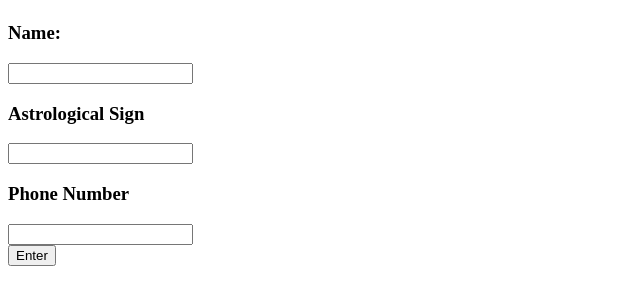
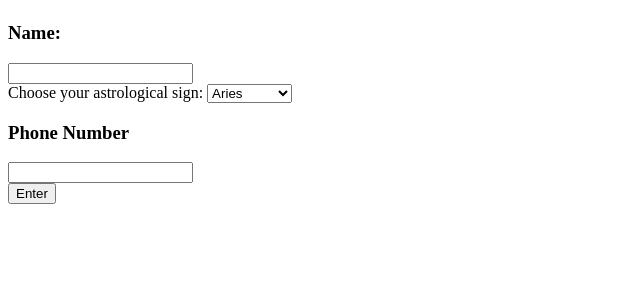
Before and after one commit to kylejava/HoyaHacks22, a Flask app: page / in a window 1280 px wide. Shown: the part 85-390 px from the top of the page, without its empty margins (0-640 px from the left). Run offline with Flask 2, Linux system fonts and the light colour scheme; parts of the project's set-up code (start-up, migrations or seed data) failed here and were passed over.

Commit message:
Tetsed out Front-End With Back-Endgit add .

```diff
--- a/Twilio.py
+++ b/Twilio.py
@@ -19,6 +19,3 @@ def sendMessage(user):
                      )
 
     print(message.sid)
-
-test = User("Jessica Natalia Reyes Sanchez" , 7146590375, 'taurus')
-sendMessage(test)
--- a/main.py
+++ b/main.py
@@ -1,11 +1,24 @@
 import requests
 from flask import Flask, render_template, flash, request
-
+from Twilio import *
+from db import *
 app = Flask(__name__)
 
 @app.route('/' , methods = ['GET' , 'POST'])
 def home():
+    name = ""
+    phone_number = 0
+    astrological_sign = ""
+    if(request.method == 'POST'):
+        name = request.form['name']
+        astrological_sign = request.form.get('astrological_sign')
+        phone_number = request.form['phone_number']
+        user = User(name, phone_number, astrological_sign)
+        addToDatabase(user)
+        sendMessage(user)
+
     return render_template('index.html')
+
 
 if __name__ == "__main__":
     app.run(debug=True)
--- a/templates/index.html
+++ b/templates/index.html
@@ -3,10 +3,8 @@
 
   <head>
       <meta charset = "UTF-8">
-    <link rel = "stylesheet" type = text/css" href = "index.css">
+      <link rel = "stylesheet" type = "text/css" href = "index.css">
       <title>ScopeMobile</title>
-
-    <!font-->
       <link rel="preconnect" href="https://fonts.googleapis.com">
       <link rel="preconnect" href="https://fonts.gstatic.com" crossorigin>
       <link href="https://fonts.googleapis.com/css2?family=Roboto+Mono:wght@300&display=swap" rel="stylesheet">
@@ -14,44 +12,40 @@
   </head>
 
   <body>
-
-    <!--navigation bar-->
-    <!--
-    <div align = "center">
-        <ul class = "navbar">
-            <li><a href="About"></a></li>
-
-
-        </ul>
-    </div>
-
-    </nav>
-    -->
-
     <nav class = "navbar">
       <h1>ScopeMobile</h1>
     </nav>
     <div class="container input">
       <h5 id='header'class = "pt-5">Fill out the fields below and receive a text message of your horoscope!</h5>
-      <form  action="/result" method="POST">
-
-
+      <form  action="/" method="POST">
       <div class="container row">
         <h3>Name: </h3>
-        <input type="text" name="yourName" >
+        <input type="text" name="name" >
       </div>
       <div class="container row">
-        <h3>Astrological Sign </h3>
-        <input type="text" name="yourPartnerName" >
+        <label for="astrological_sign">Choose your astrological sign:</label>
+        <select name="astrological_sign" id="astrological_sign">
+          <option value="aries">Aries</option>
+          <option value="taurus">Taurus</option>
+          <option value="gemini">Gemini</option>
+          <option value="leo">Leo</option>
+          <option value="virgo">Virgo</option>
+          <option value="libra">Libra</option>
+          <option value="scorpio">Scorpio</option>
+          <option value="sagittarius">Sagittarius</option>
+          <option value="capricorn">Capricorn</option>
+          <option value="aquarius">Aquarius</option>
+          <option value="pisces">Pisces</option>
+        </select>
       </div>
       <div class="container row">
         <h3>Phone Number </h3>
-        <input type="text" name="number" >
+        <input type="text" name="phone_number" >
+      </div>
+      <div class="container submit">
+        <input type="submit" name="Submit" value="Enter">
+      </div>
     </div>
 
-    </div>
-    <div class="container submit">
-      <input type="submit" name="" value="Enter">
-    </div>
 
 </body>
```
Also changed, not shown: db.py (+0 -7 lines). Lines whose indentation alone changed are shown as unchanged.
